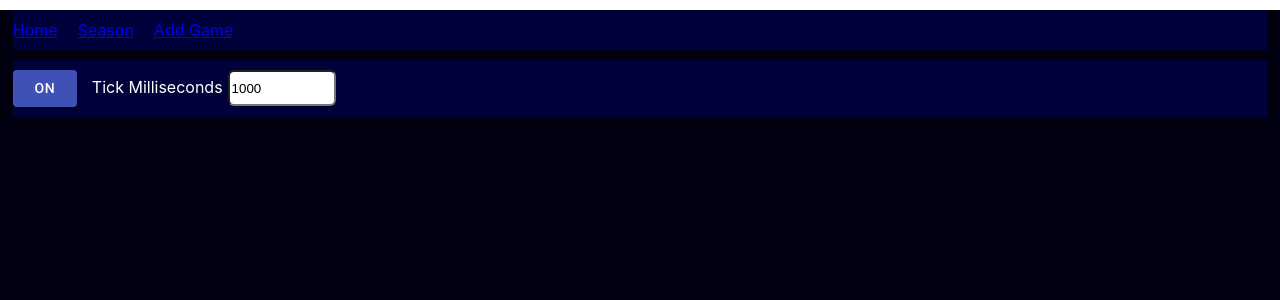
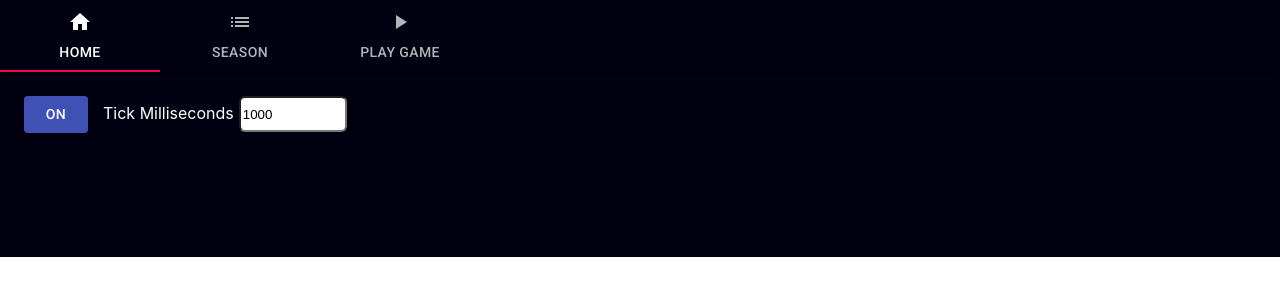
Before and after one commit to davidrawlings10/scoreboard-ui-original-cra, a React (Create React App) app: page / in a window 1280 px wide. Shown: the top 300 px of the page. Built offline with nearby package versions, Linux system fonts and the light colour scheme; no server answers.

Commit message:
introducing Tabs and adding styling

```diff
--- a/package.json
+++ b/package.json
@@ -4,13 +4,14 @@
   "private": true,
   "dependencies": {
     "@material-ui/core": "^4.11.4",
+    "@material-ui/icons": "^4.11.2",
     "@testing-library/jest-dom": "^5.11.9",
     "@testing-library/react": "^11.2.3",
     "@testing-library/user-event": "^12.6.2",
+    "@types/styled-components": "^5.1.0",
     "react": "^17.0.1",
     "react-dom": "^17.0.1",
     "react-scripts": "4.0.1",
-    "@types/styled-components": "^5.1.0",
     "styled-components": "^5.1.0",
     "web-vitals": "^0.2.4"
   },
--- a/src/AddGameForm.css
+++ b/src/AddGameForm.css
@@ -1,3 +1,5 @@
+
+
 /*input[type=select], select {
     width: 100%;
     padding: 12px 20px;
--- a/src/AddGameForm.tsx
+++ b/src/AddGameForm.tsx
@@ -2,12 +2,8 @@
 
 import React from "react";
 import { Select, InputLabel, MenuItem, Input } from "@material-ui/core";
-import styled from "styled-components";
+import { styled } from "@material-ui/core/styles";
 import "./AddGameForm.css";
-
-const Div = styled.form`
-  background-color: white;
-`;
 
 export interface AddGameFormProps {}
 
@@ -74,10 +70,26 @@ export default class AddGameForm extends React.Component<
   }
 
   render() {
+    const InputLabelStyled = styled(InputLabel)({
+      color: "white",
+    });
+
+    const SelectStyled = styled(Select)({
+      color: "white",
+    });
+
+    const MenuItemStyled = styled(MenuItem)({
+      color: "black",
+    });
+
+    const InputStyled = styled(Input)({
+      color: "white",
+    });
+
     return (
       <form onSubmit={this.handleSubmit}>
-        <InputLabel id="labelHome">Home Team</InputLabel>
-        <Select
+        <InputLabelStyled id="labelHome">Home Team</InputLabelStyled>
+        <SelectStyled
           labelId="label"
           id="selectHome"
           name="homeTeamId"
@@ -85,13 +97,13 @@ export default class AddGameForm extends React.Component<
           onChange={this.handleChange}
         >
           {this.state.teams.map((team) => (
-            <MenuItem value={team.id}>
+            <MenuItemStyled value={team.id}>
               {team.location + " " + team.name}
-            </MenuItem>
+            </MenuItemStyled>
           ))}
-        </Select>
-        <InputLabel id="labelAway">Away Team</InputLabel>
-        <Select
+        </SelectStyled>
+        <InputLabelStyled id="labelAway">Away Team</InputLabelStyled>
+        <SelectStyled
           labelId="label"
           id="selectAway"
           name="awayTeamId"
@@ -99,12 +111,12 @@ export default class AddGameForm extends React.Component<
           onChange={this.handleChange}
         >
           {this.state.teams.map((team) => (
-            <MenuItem value={team.id}>
+            <MenuItemStyled value={team.id}>
               {team.location + " " + team.name}
-            </MenuItem>
+            </MenuItemStyled>
           ))}
-        </Select>
-        <Input type="submit" value="Submit" />
+        </SelectStyled>
+        <InputStyled type="submit" value="Submit" />
       </form>
     );
   }
--- a/src/App.tsx
+++ b/src/App.tsx
@@ -1,18 +1,40 @@
+import React from "react";
 import Header from "./Header";
 import HomePage from "./HomePage";
 import SeasonPage from "./SeasonPage";
 import AddGameForm from "./AddGameForm";
 import styled from "styled-components";
+import { Tabs, Tab, AppBar, Box } from "@material-ui/core";
+import { Home, List, PlayArrow } from "@material-ui/icons";
+import { makeStyles } from "@material-ui/core/styles";
 import "./App.css";
 
-export type AppProps = {};
+/*const Div = styled.div`
+  background-color: black;
+`;*/
 
-const Div = styled.div`
-  background-color: white;
-`;
+interface TabPanelProps {
+  children?: React.ReactNode;
+  index: any;
+  value: any;
+}
 
-const App = (props: AppProps) => {
-  const url = window.location.href;
+function TabPanel(props: TabPanelProps) {
+  const { children, value, index } = props;
+
+  return (
+    <div role="tabpanel" hidden={value !== index}>
+      {value === index && <Box p={3}>{children}</Box>}
+    </div>
+  );
+}
+
+const useStyles = makeStyles({
+  root: { backgroundColor: "#000010", color: "white" },
+});
+
+const App = () => {
+  /*const url = window.location.href;
   const domain = "http://localhost:3000";
 
   let path = "";
@@ -20,29 +42,43 @@ const App = (props: AppProps) => {
     path = url.substr(domain.length);
   }
 
-  let displayElement: any = null;
   switch (path) {
     case "/season":
-      displayElement = <SeasonPage />;
+      setValue(1);
       break;
     case "/addGame":
-      displayElement = (
-        <Div>
-          <AddGameForm />
-        </Div>
-      );
+      setValue(2);
       break;
     default:
-      displayElement = <HomePage />;
+      setValue(0);
       break;
+  }*/
+
+  const classes = useStyles();
+  const [value, setValue] = React.useState(0);
+
+  function handleChange(event: React.ChangeEvent<{}>, newValue: number) {
+    setValue(newValue);
   }
 
   return (
-    <div className="App">
-      <div className="Container">
-        <Header />
-        {displayElement}
-      </div>
+    <div className={classes.root}>
+      <AppBar position="static">
+        <Tabs className={classes.root} value={value} onChange={handleChange}>
+          <Tab label="Home" icon={<Home />} />
+          <Tab label="Season" icon={<List />} />
+          <Tab label="Play Game" icon={<PlayArrow />} />
+        </Tabs>
+      </AppBar>
+      <TabPanel value={value} index={0}>
+        <HomePage />
+      </TabPanel>
+      <TabPanel value={value} index={1}>
+        <SeasonPage />
+      </TabPanel>
+      <TabPanel value={value} index={2}>
+        <AddGameForm />
+      </TabPanel>
     </div>
   );
 };
--- a/src/HomePage.tsx
+++ b/src/HomePage.tsx
@@ -5,6 +5,7 @@ import CurrentGameList from "./CurrentGameList";
 import Button from "./Components/Button";
 import Game from "./Entity/Game";
 import TickMilliInput from "./TickMilliInput";
+import { AppBar } from "@material-ui/core";
 import styled from "styled-components";
 
 const Div = styled.div`
@@ -73,12 +74,12 @@ export default function App(props: HomeProps) {
         }
         updateDisplayIndex={(index) => setDisplayGameIndex(index)}
       />
-      <Div>
+      <div>
         <Button onClick={onToggleChange}>
           {playPauseToggle ? "ON" : "OFF"}
         </Button>
         <TickMilliInput updateGetGamesInterval={updateGetGamesInterval} />
-      </Div>
+      </div>
       <Scoreboard
         game={
           currentGames != null && currentGames.length > 0
--- a/src/SeasonPage.tsx
+++ b/src/SeasonPage.tsx
@@ -1,10 +1,15 @@
 import { useState, useEffect } from "react";
 import SeasonDisplay from "./SeasonDisplay";
 import { Select, InputLabel, MenuItem } from "@material-ui/core";
+import { makeStyles } from "@material-ui/core/styles";
 import Button from "./Components/Button";
 import Season from "./Entity/Season";
 
-// this actually compiles okay, but the results didn't look acceptable in the ui.
+const useStyles = makeStyles({
+  root: {
+    color: "white",
+  },
+});
 
 export default function SeasonPage() {
   const [seasonId, setSeasonId] = useState(1);
@@ -31,16 +36,19 @@ export default function SeasonPage() {
       .then((json) => setSeasons(json.list));
   });
 
+  const classes = useStyles();
+
   return (
     <div>
       <Button onClick={scheduleNewSeason}>Schedule New Season</Button>
-      <InputLabel id="labelSeason">Season</InputLabel>
+      <InputLabel id="labelSeason" className={classes.root}>Season</InputLabel>
       <Select
         labelId="label"
         id="selectSeason"
         name="seasonId"
         value={seasonId}
         onChange={handleSeasonChange}
+        className={classes.root}
       >
         {seasons?.map((season) => (
           <MenuItem value={season.id}>{season.title}</MenuItem>
```
Also changed, not shown: 1 other file (tests, documents, lock files or other folders).
